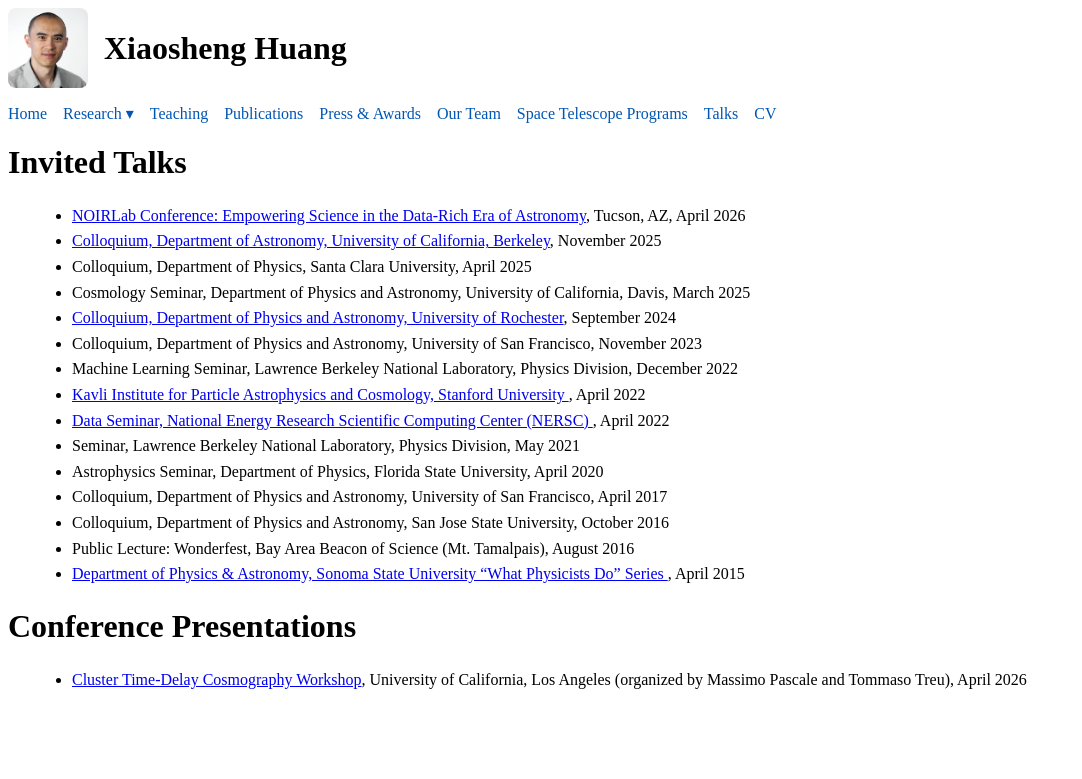
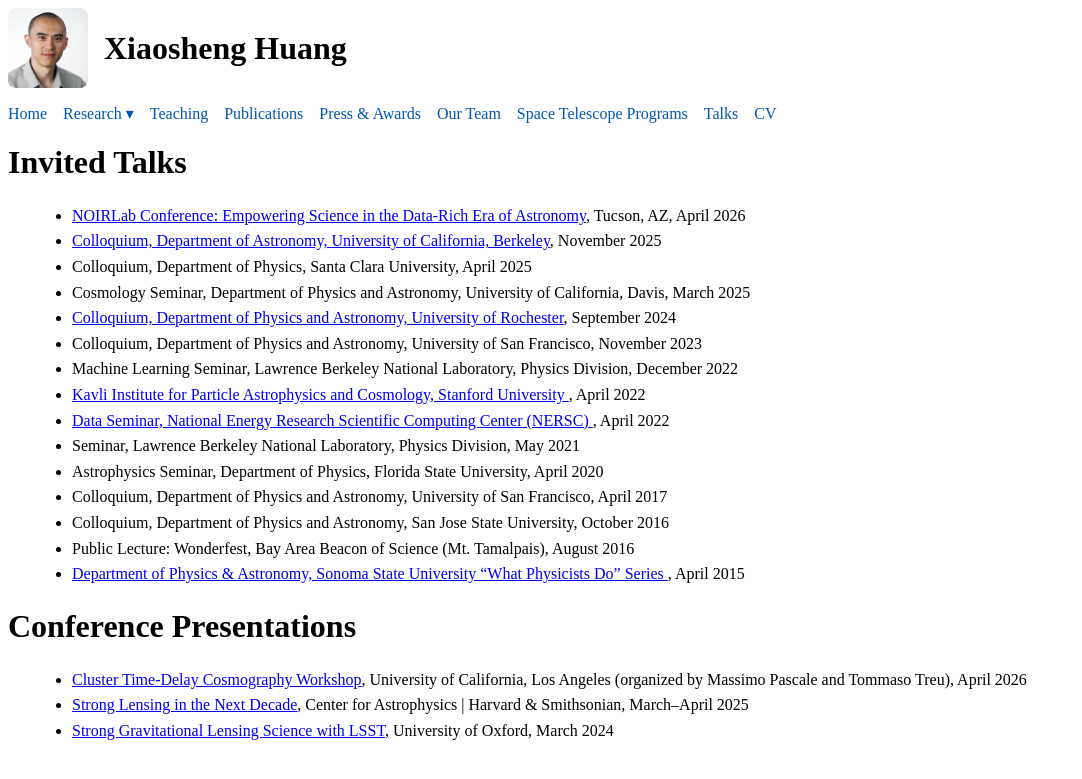
Before and after one commit to highredshift/highredshift.github.io, a Jekyll site: the page built from talks.html, in a window 1280 px wide. Shown: the top 779 px of the page, without its empty margins (0-1082 px from the left). Built offline with Jekyll 4.4.1, drawn with Linux system fonts in a browser that asks for light colours.

Commit message:
Add Distinguished Research Award and two conference presentations
Co-Authored-By: Claude Fable 5 <noreply@anthropic.com>

```diff
--- a/publicity.html
+++ b/publicity.html
@@ -37,6 +37,7 @@ title: Press & Awards
 
 <h2>Awards </h2>
 <ul class="publist">
+  <li><a href="https://myusf.usfca.edu/provost/faculty-staff-awards#heading-accordion-55788-2" target="_blank">Distinguished Research Award</a>, USF, <span class="year">2026</span></li>
   <li><a href="https://www.usfca.edu/arts-sciences/research/deans-scholar-award" target="_blank">Dean's Scholar Award</a>, College of Arts &amp; Sciences, USF, <span class="year">2024</span></li>
   <li><a href="https://education.lbl.gov/outstanding-mentors-award/?utm_source=LBNL&utm_campaign=81e03eee7d-EMAIL_CAMPAIGN_2022_09_30_08_32&utm_medium=email&utm_term=0_1d5d2d8c73-81e03eee7d-253353372" target="_blank">Outstanding Mentors Award</a>, Lawrence Berkeley National Laboratory, <span class="year">2021</span></li>
 </ul>
--- a/talks.html
+++ b/talks.html
@@ -47,4 +47,8 @@ title: Talks
   <li><a href="https://sites.google.com/berkeley.edu/cluster-td-cosmography/" target="_blank" rel="noopener noreferrer">
     Cluster Time-Delay Cosmography Workshop</a>, University of California, Los Angeles
     (organized by Massimo Pascale and Tommaso Treu), April 2026</li>
+  <li><a href="https://sites.google.com/view/agelsurvey/lensing-workshop-2025" target="_blank" rel="noopener noreferrer">
+    Strong Lensing in the Next Decade</a>, Center for Astrophysics&nbsp;|&nbsp;Harvard &amp; Smithsonian, March&ndash;April 2025</li>
+  <li><a href="https://sites.google.com/view/rubinslens24" target="_blank" rel="noopener noreferrer">
+    Strong Gravitational Lensing Science with LSST</a>, University of Oxford, March 2024</li>
 </ul>
```
